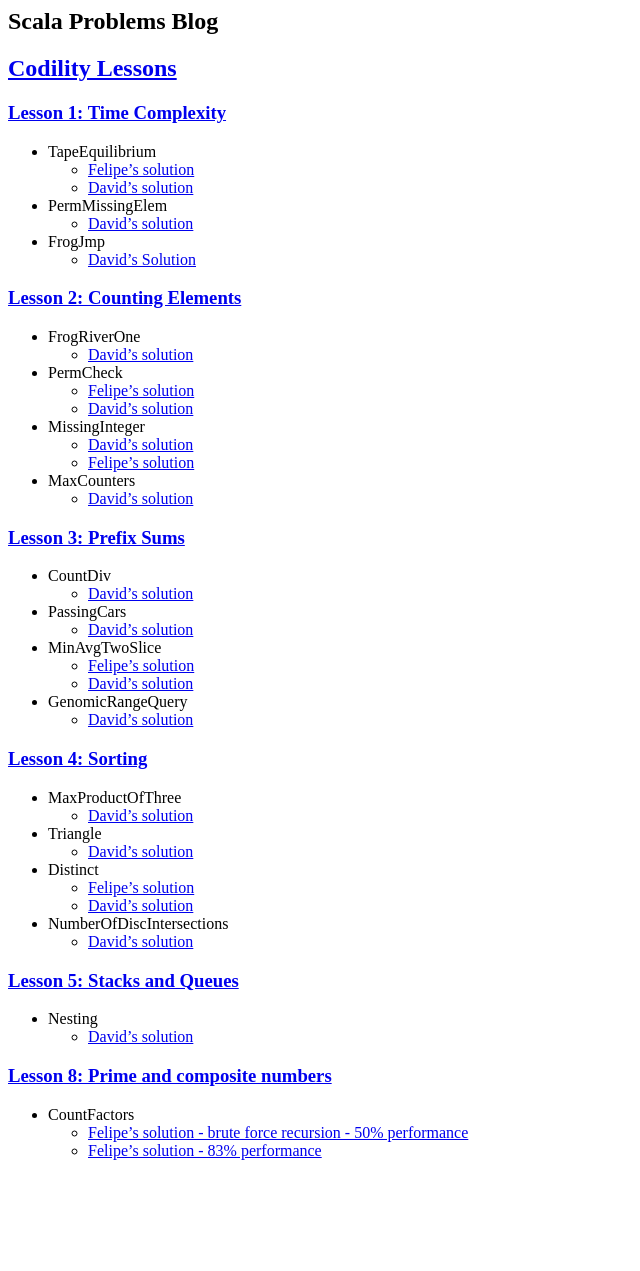
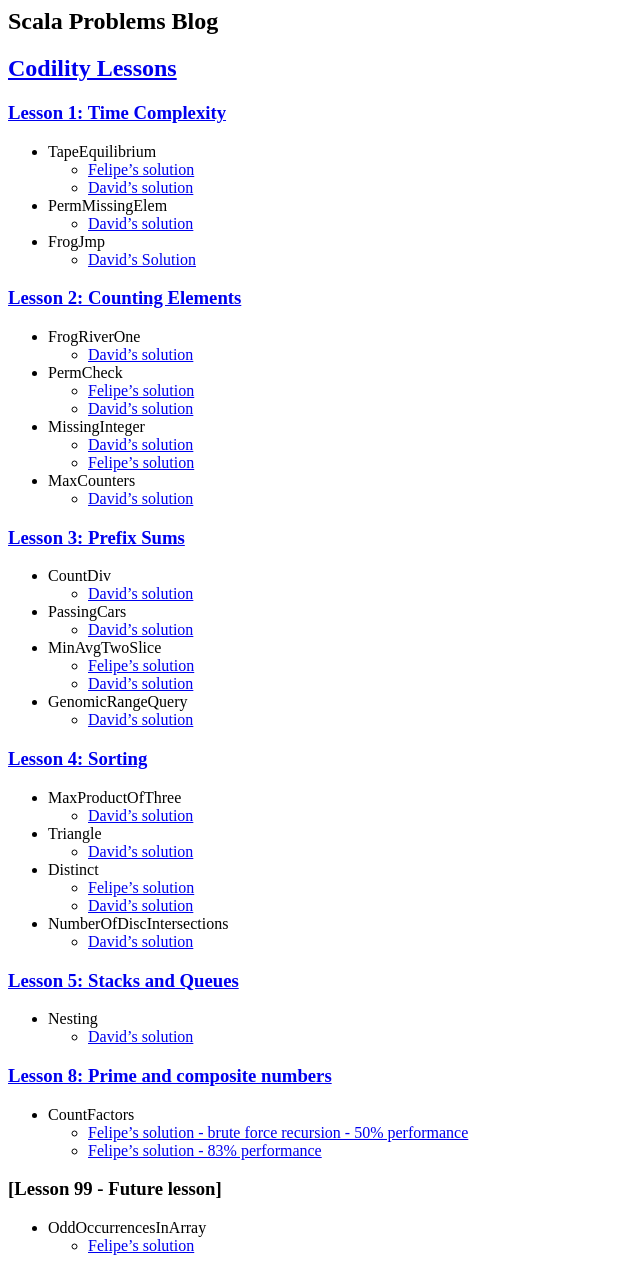
Before and after one commit to scalaproblems/scalaproblems.github.io, a Jekyll site: the page built from index.md, in a window 1280 px wide. Shown: the whole page, without its empty margins (0-640 px from the left). Built offline with Jekyll 4.4.1, drawn with Linux system fonts in a browser that asks for light colours; before the commit the page ends 1176 px from its top, so only the background shows below that.

Commit message:
Felipe's solution for OddOccurrencesInArray

```diff
--- a/index.md
+++ b/index.md
@@ -56,3 +56,7 @@ layout: default
 - CountFactors
     - [Felipe's solution - brute force recursion - 50% performance](https://codility.com/demo/results/trainingNNCJ3R-PNA/)
     - [Felipe's solution - 83% performance](https://codility.com/demo/results/trainingM7CY7Q-X24/)
+
+### [Lesson 99 - Future lesson]
+- OddOccurrencesInArray
+    - [Felipe's solution](https://codility.com/demo/results/training4SVDT2-YVP/)
```
